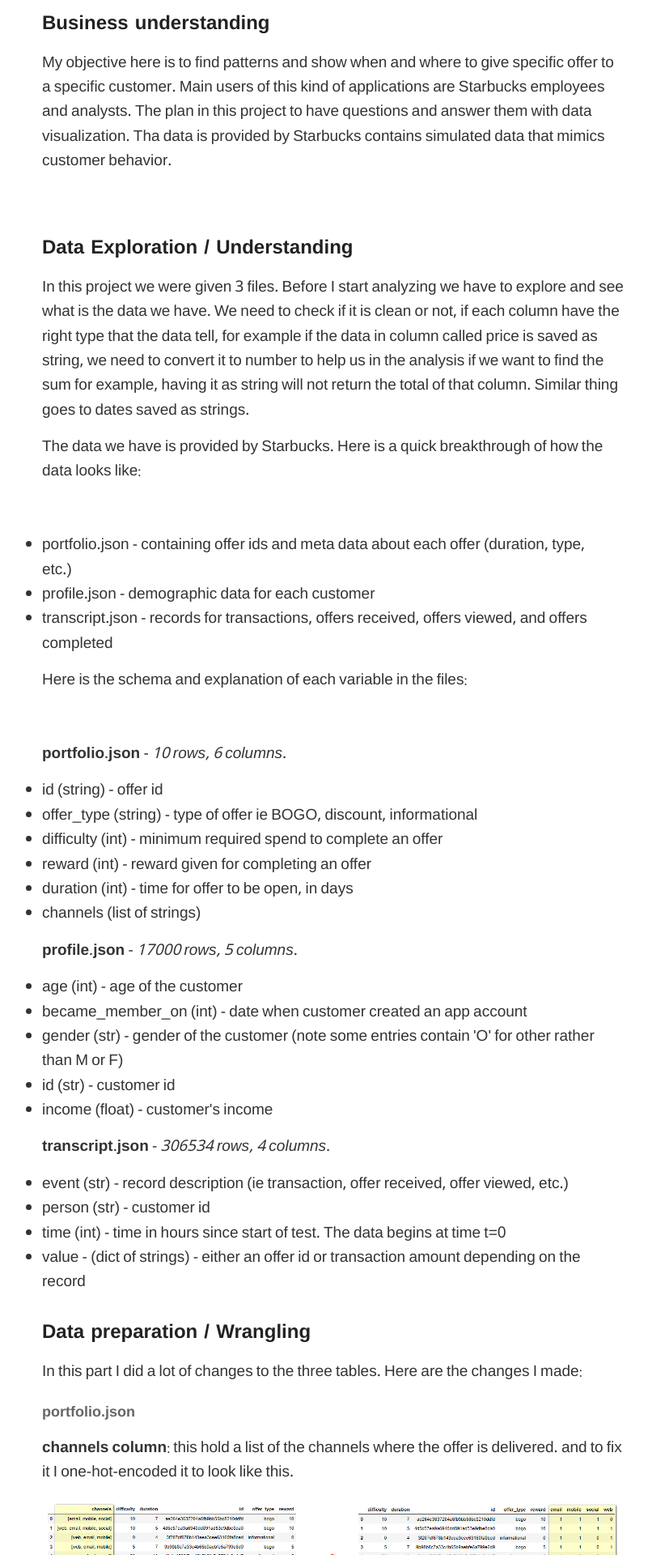
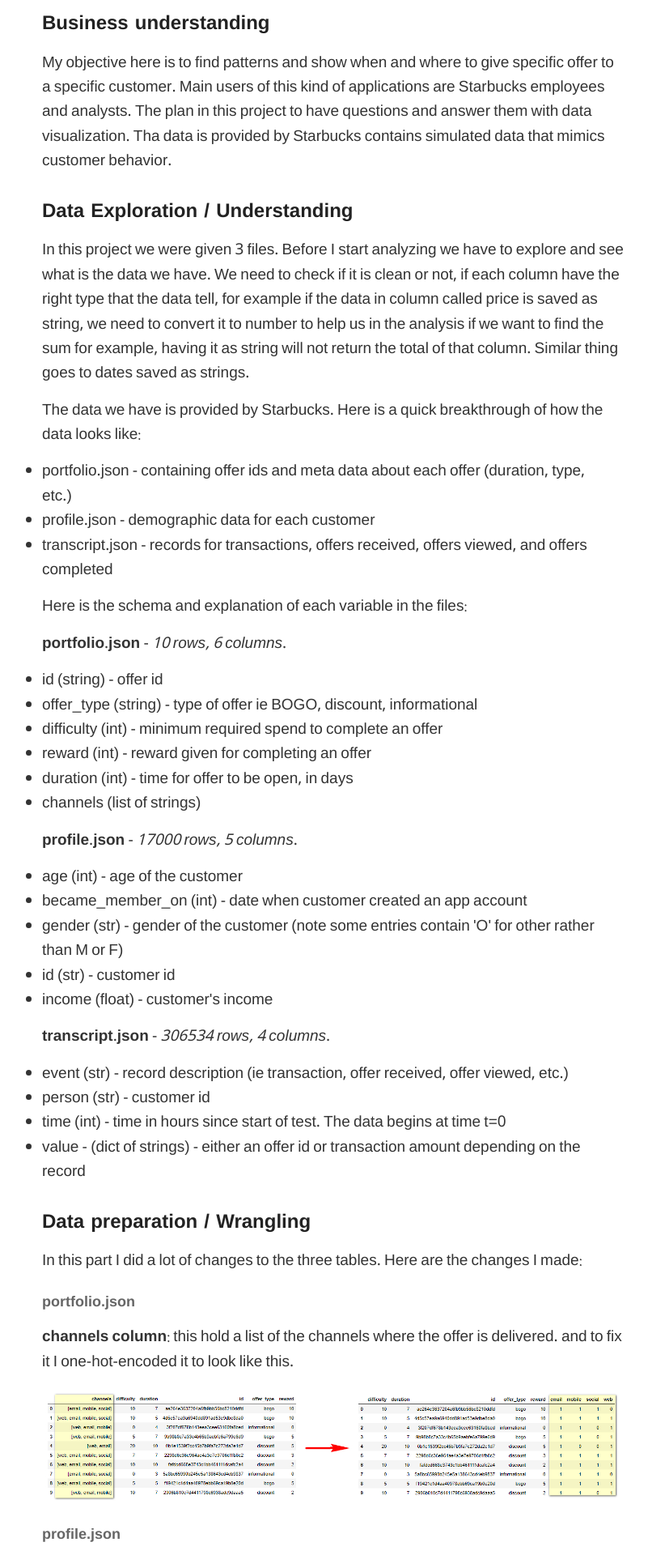
Before and after one commit to alioh/alioh.github.io, a Jekyll site: the page built from _posts/2019-7-12-DSND-Capstone-Project.md, in a window 1280 px wide. Shown: the part 1972-3892 px from the top of the page at 81% size, without its empty margins (228-1029 px from the left). Built offline with Jekyll 4.4.1, drawn with Linux system fonts in a browser that asks for light colours.

Commit message:
less spaces

```diff
--- a/_posts/2019-7-12-DSND-Capstone-Project.md
+++ b/_posts/2019-7-12-DSND-Capstone-Project.md
@@ -26,8 +26,7 @@ My goal for this project is predicting which kind of offers, Buy One Get One Fre
 </p>
 <h3 align="left">Metrics</h3>
 <p align="left">
-The metric I used this project is accuracy. For the different models I used in this project, I check the accuracy my training and testing data sets and decided which to choose based on it.<font size="1" color="white"> e</font>
-<br>
+The metric I used this project is accuracy. For the different models I used in this project, I check the accuracy my training and testing data sets and decided which to choose based on it.<font size="1" color="white"> e</font> </p>
 
 <h3 align="left">Analysis</h3>
 
@@ -40,19 +39,17 @@ The metric I used this project is accuracy. For the different models I used in t
 My objective here is to find patterns and show when and where to give specific offer to a specific customer. Main users of this kind of applications are Starbucks employees and analysts. The plan in this project to have questions and answer them with data visualization. Tha data is provided by Starbucks contains simulated data that mimics customer behavior.<font size="1" color="white"> e</font>
 </p>
 
-<br>
-
 <h2 align="left">Data Exploration / Understanding</h2>
 <p align="left">
 In this project we were given 3 files. Before I start analyzing we have to explore and see what is the data we have. We need to check if it is clean or not, if each column have the right type that the data tell, for example if the data in column called price is saved as string, we need to convert it to number to help us in the analysis if we want to find the sum for example, having it as string will not return the total of that column. Similar thing goes to dates saved as strings. <font size="1" color="white"> e</font>
 </p>
-<p align="left">The data we have is provided by Starbucks. Here is a quick breakthrough of how the data looks like:<font size="1" color="white"> e</font></p>  <br>
+<p align="left">The data we have is provided by Starbucks. Here is a quick breakthrough of how the data looks like:<font size="1" color="white"> e</font></p>
  <ul dir='ltr' align="left">
   <li align="left">portfolio.json - containing offer ids and meta data about each offer (duration, type, etc.)  </li>
   <li align="left">profile.json - demographic data for each customer  </li>
   <li align="left">transcript.json - records for transactions, offers received, offers viewed, and offers completed  </li>
 </ul>
-<p align="left">Here is the schema and explanation of each variable in the files:<font size="1" color="white"> e</font></p> <br>
+<p align="left">Here is the schema and explanation of each variable in the files:<font size="1" color="white"> e</font></p>
 <p align="left"><b>portfolio.json</b> - <i>10 rows, 6 columns</i>.<font size="1" color="white"> e</font></p>
  <ul dir='ltr' align="left">
     <li align="left">id (string) - offer id</li>
```
